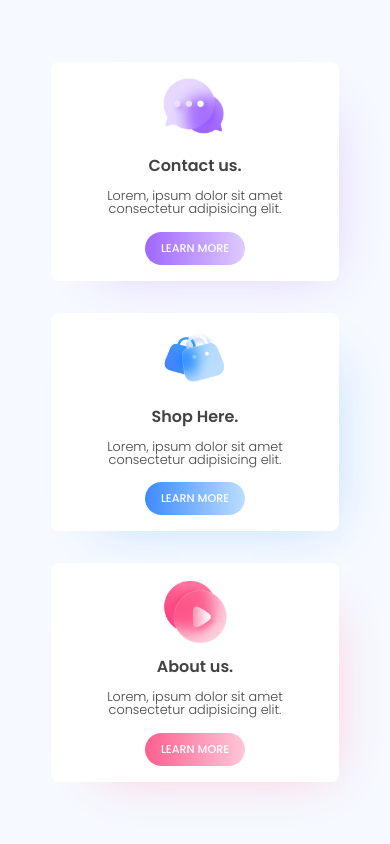
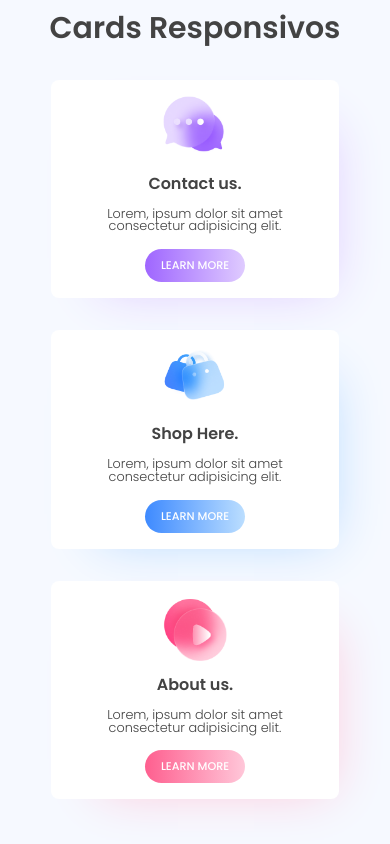
Before and after one commit to lucasaimb/CardsResponsivos, a plain HTML site: page index.html in a window 390 px wide. Drawn offline with Linux system fonts and the light colour scheme.

Commit message:
Titulo para a page

```diff
--- a/index.html
+++ b/index.html
@@ -12,7 +12,9 @@
     <title>CardsResponsivos</title>
 </head>
 <body>
-   <main class="cards">
+    <div class="cont">
+    <h1>Cards Responsivos</h1>
+    <main class="cards">
     <section class="card contact">
         <div class="icon">
             <img src="assets/Chat.png" alt="Contact us.">
@@ -37,6 +39,7 @@
         <span>Lorem, ipsum dolor sit amet consectetur adipisicing elit.</span>
         <button>Learn More</button>
     </section>
-   </main>
+    </main>
+</div>
 </body>
 </html>
--- a/style.css
+++ b/style.css
@@ -13,6 +13,14 @@ body{
 
     color: #434343
 }
+
+
+.cont h1{
+    font-size: 40px;
+    text-align: center;
+    padding-bottom: 20px;
+}
+
 
 main.cards{
     display: flex;
@@ -92,6 +100,10 @@ main.cards section.card.about{
 }
 
 @media screen and (max-width:720px) {
+    .cont h1{
+        font-size: 30px;
+        padding-bottom: 5px;
+    }
     main.cards{
         flex-direction: column;
 
@@ -109,4 +121,5 @@ main.cards section.card.about{
     main.cards section.card button{
         font-size: 70%;
     }
+
 }
```
